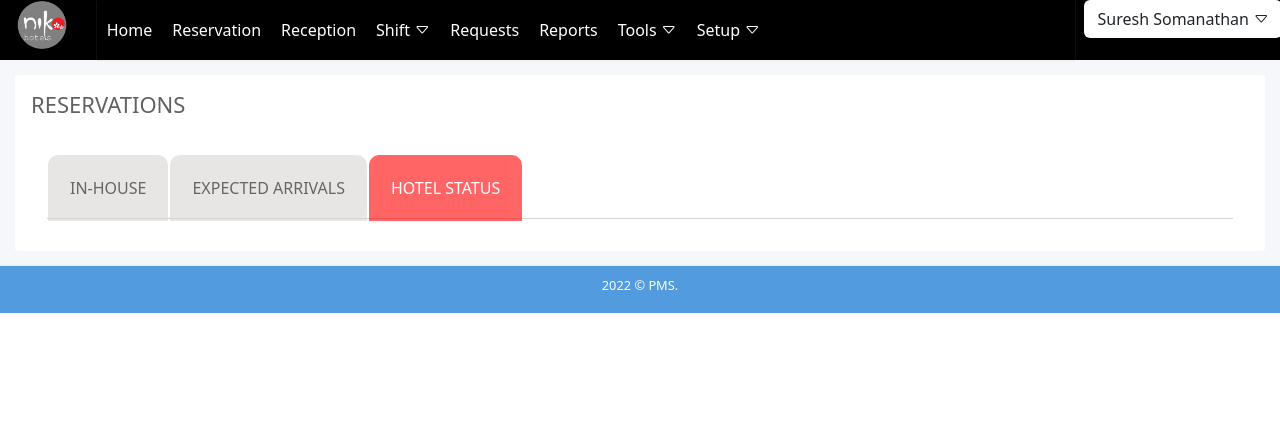
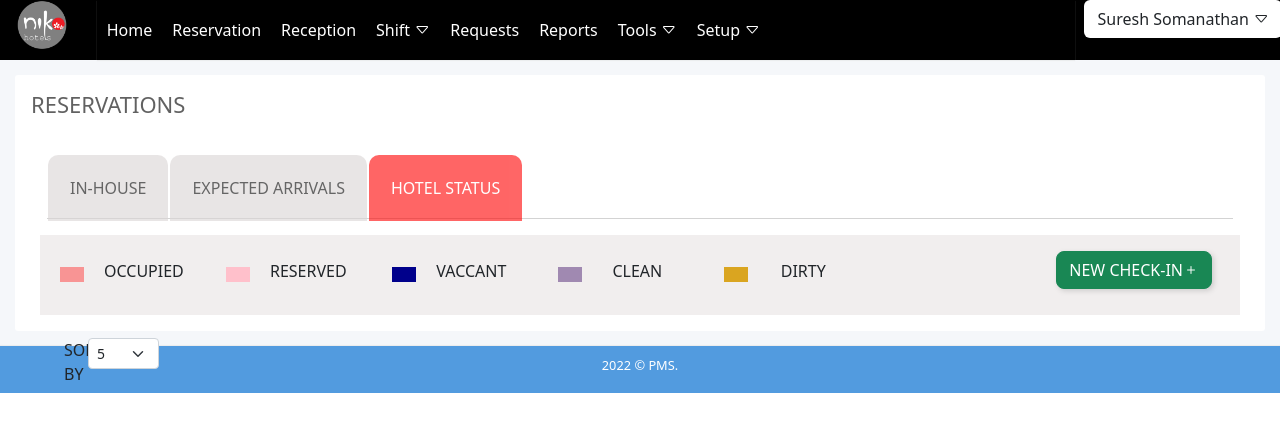
Before and after one commit to indocosmo-projects/PMS-Prototype, a React (Create React App) app: page /receptionhotelstatus in a window 1280 px wide. Shown: the top 432 px of the page. Built offline with nearby package versions, Linux system fonts and the light colour scheme.

Commit message:
hotel status

```diff
--- a/src/component/Reception/Reception.css
+++ b/src/component/Reception/Reception.css
@@ -45,3 +45,35 @@
 .active:hover{
     color: white;
 }
+
+.shade{
+    background-color:  rgb(241, 238, 238);
+    height : 80px;
+    width : 1200px;
+    margin: auto;
+}
+
+.square{
+    height: 15px;
+    width: 15px;
+}
+
+.occupied{
+    background-color : rgb(248, 148, 148);
+}
+
+.reserved{
+    background-color : pink;
+}
+
+.vaccant{
+    background-color : darkblue;;
+}
+
+.clean{
+    background-color : rgb(160, 137, 177);
+}
+
+.dirty{
+    background-color : goldenrod;
+}
--- a/src/component/Reception/ReceptionHotelStatus.js
+++ b/src/component/Reception/ReceptionHotelStatus.js
@@ -1,8 +1,12 @@
-import React from 'react';
+import React,{ useState } from 'react';
 import './Reception.css';
 import '../../style.css';
+import Form from 'react-bootstrap/Form';
 
 function ReceptionHotelStatus() {
+
+
+    const [recordno, setRecordno] = useState(5);
 
         return(
             <div className="section">
@@ -20,6 +24,63 @@ function ReceptionHotelStatus() {
                         </div>
                     </div>
 
+                    <div className="shade row">
+                        <div className="col-sm-9">
+                            <div className="row">
+                                    <div className="col-sm-2 m-2 p-3">
+                                        <div className="row">
+                                            <div className="col-2 m-2 square occupied" ></div>
+                                            <div className="col-8">OCCUPIED</div>
+                                        </div>
+                                    </div>
+                                    <div className="col-sm-2 m-2 p-3">
+                                        <div className="row">
+                                            <div className="col-2 m-2 square reserved" ></div>
+                                            <div className="col-8">RESERVED</div>
+                                        </div>
+                                    </div>
+                                    <div className="col-sm-2 m-2 p-3">
+                                        <div className="row">
+                                            <div className="col-2 m-2 square vaccant" ></div>
+                                            <div className="col-8">VACCANT</div>
+                                        </div>
+                                    </div>
+                                    <div className="col-sm-2 m-2 p-3">
+                                        <div className="row">
+                                            <div className="col-2 m-2 square clean" ></div>
+                                            <div className="col-8">CLEAN</div>
+                                        </div>
+                                    </div>
+                                    <div className="col-sm-2 m-2 p-3">
+                                        <div className="row">
+                                            <div className="col-2 m-2 square dirty" ></div>
+                                            <div className="col-8">DIRTY</div>
+                                        </div>
+                                    </div>
+                                    <div className="col-sm-2 m-2 p-3">
+                                        <div className="row">
+                                            <div className="col-2" >SORT BY</div>
+                                            <div className="col-8">
+                                                <Form.Select size='sm' aria-label="No of Records" name="rec" id="rec" onChange={(e) => setRecordno((e.target.value))}>
+                                                    <option value="1">5</option>
+                                                    <option value="2">10</option>
+                                                    <option value="3">15</option>
+                                                    <option value="3">All</option>
+                                                </Form.Select>
+                                            </div>
+                                        </div>
+
+                                    </div>
+
+                            </div>
+                        </div>
+                            <div className="col-sm-3">
+                                    <div className="m-3 ">
+                                        <a href="/newreservation"><button className="btn btn-success" title="New Reservation" style={{float : 'right'}}>NEW CHECK-IN<i className="bi bi-plus"></i></button></a>
+                                    </div>
+                            </div>
+                    </div>
+
                 </div>
             </div>
         );
```
